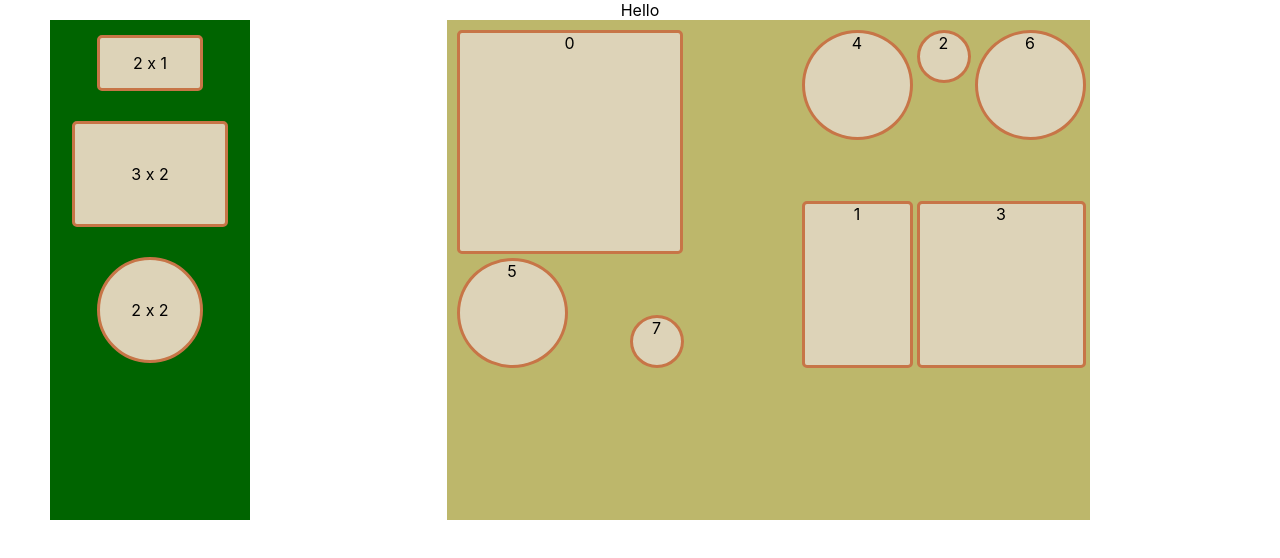
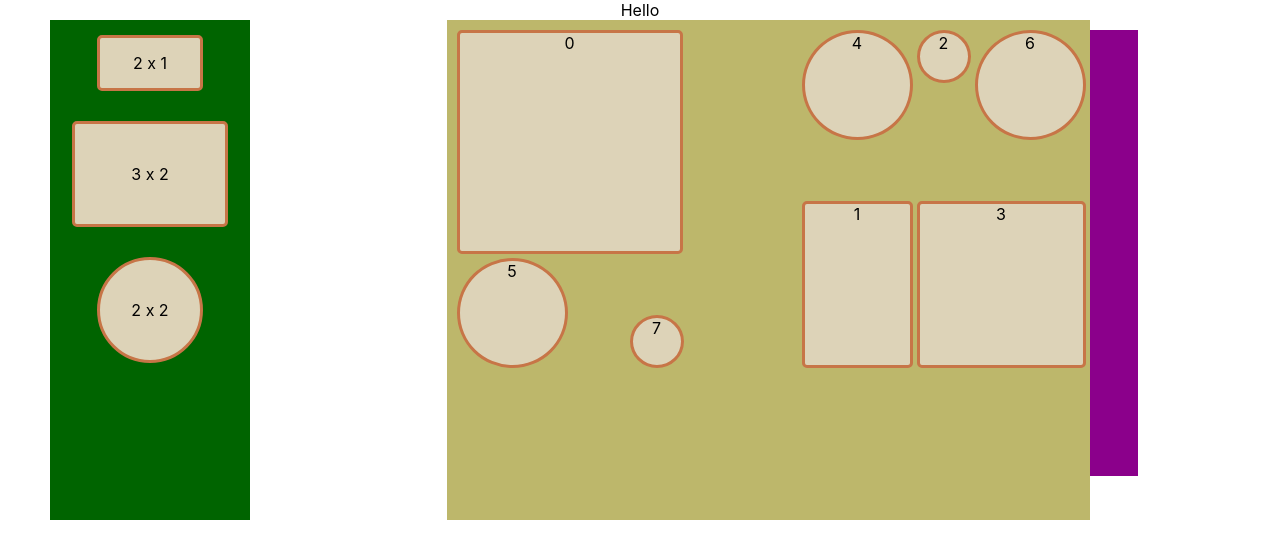
Before and after one commit to nblack0917/react-grid-test, a React (Create React App) app: page / in a window 1280 px wide. Shown: the top 558 px of the page. Built offline with nearby package versions, Linux system fonts and the light colour scheme.

Commit message:
corrected items changing on placement

```diff
--- a/src/GridComp/GridComp.css
+++ b/src/GridComp/GridComp.css
@@ -24,8 +24,8 @@
 }
 
 .lastElement {
-  display: none;
-  /* background: darkmagenta; */
+  /* display: none; */
+  background: darkmagenta;
 }
 
 .round {
--- a/src/GridComp/GridComp.js
+++ b/src/GridComp/GridComp.js
@@ -8,7 +8,6 @@ import './GridComp.css'
 const ReactGridLayout = WidthProvider(RGL);
 
 let itemNum = 9;
-let nextItemNum = 0;
 
 class MyFirstGrid extends React.Component {
     static defaultProps = {
@@ -45,6 +44,8 @@ class MyFirstGrid extends React.Component {
             {w: 2, h: 2, isPlanter: true},
         ],
         currentSize: {} };
+        this.onDragStop = this.onDragStop.bind(this);
+        this.generateDOM = this.generateDOM.bind(this);
       }
 
       //builds list of items based on value of i
@@ -77,10 +78,31 @@ class MyFirstGrid extends React.Component {
 
       onLayoutChange(layout) {
         this.props.onLayoutChange(layout);
+        // this.generateDOM()
       }
 
       onDragStop(layout) {
-          console.log(layout)
+        let stateList = this.state.layoutList
+        let newStateList = []
+        console.log(layout)
+
+        for ( let gridItem of layout) {
+          console.log("gridItem from Layout", gridItem)
+          let currentItem = stateList.filter(listItem => listItem.i === gridItem.i );
+          console.log("current Item", currentItem[0])
+          if ( currentItem[0].x !== gridItem.x || currentItem[0].y !== gridItem.y ) {
+            console.log("grid item changed")
+            currentItem[0].x = gridItem.x;
+            currentItem[0].y = gridItem.y;
+          }
+          newStateList.push(currentItem[0])
+        }
+        // let newLayout = layout;
+        // layout = this.state.layoutList
+        this.setState({ layoutList: newStateList })
+        // this.generateDOM()
+        // console.log("layoutList", this.state.layoutList)
+          // console.log("layout",layout)
       }
 
       //When new item is dropped from outside...
@@ -93,6 +115,7 @@ class MyFirstGrid extends React.Component {
       //set state to state copy
 
       onDrop = (layout, layoutItem, _event) => {
+
 
         let newItemSize = this.state.currentSize
         console.log(newItemSize)
@@ -110,7 +133,6 @@ class MyFirstGrid extends React.Component {
 
         stateList.pop()
         itemNum++;
-        nextItemNum++;
         stateList.push(newItem);
         stateList.push(newLastItem)
         // console.log("stateList", stateList)
```
